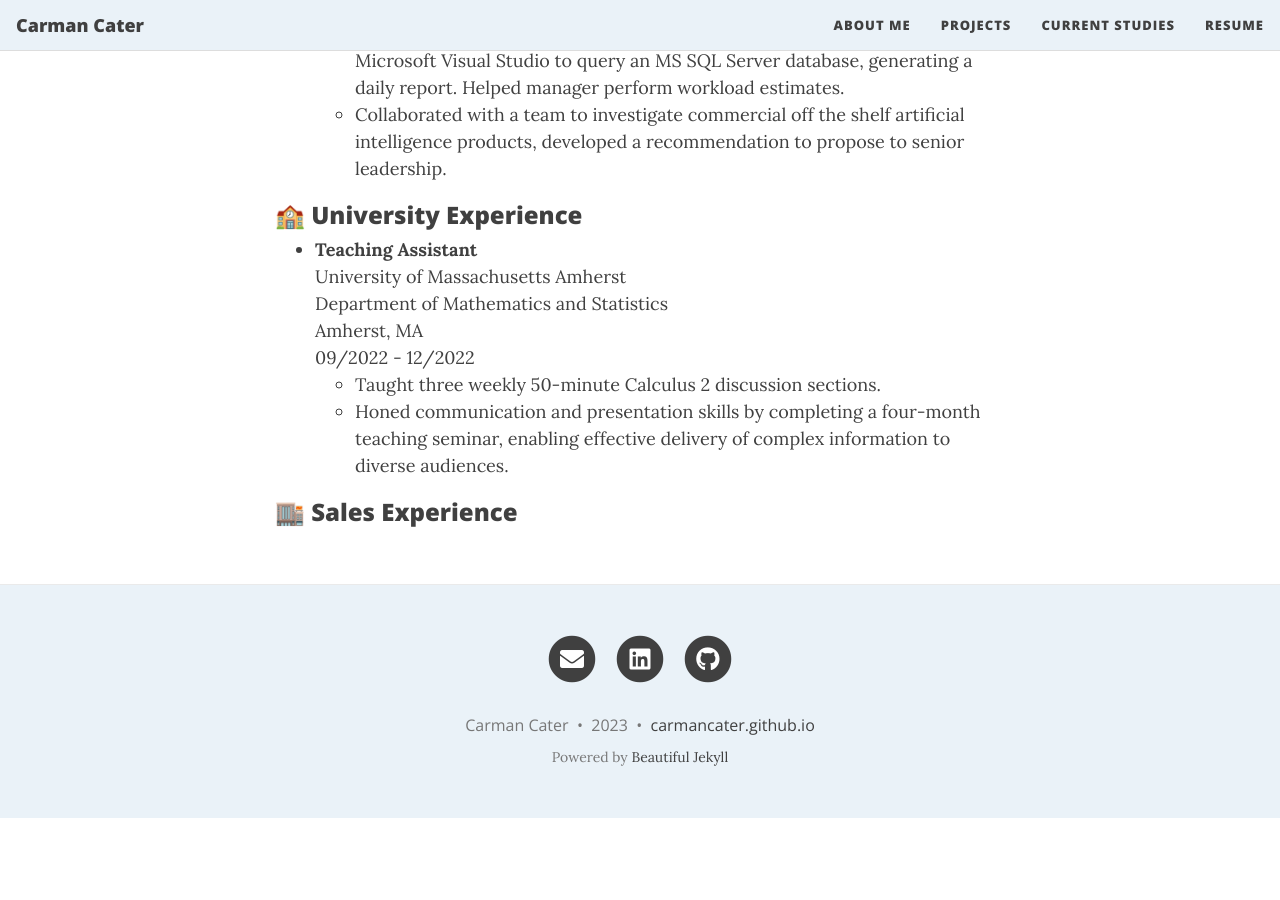
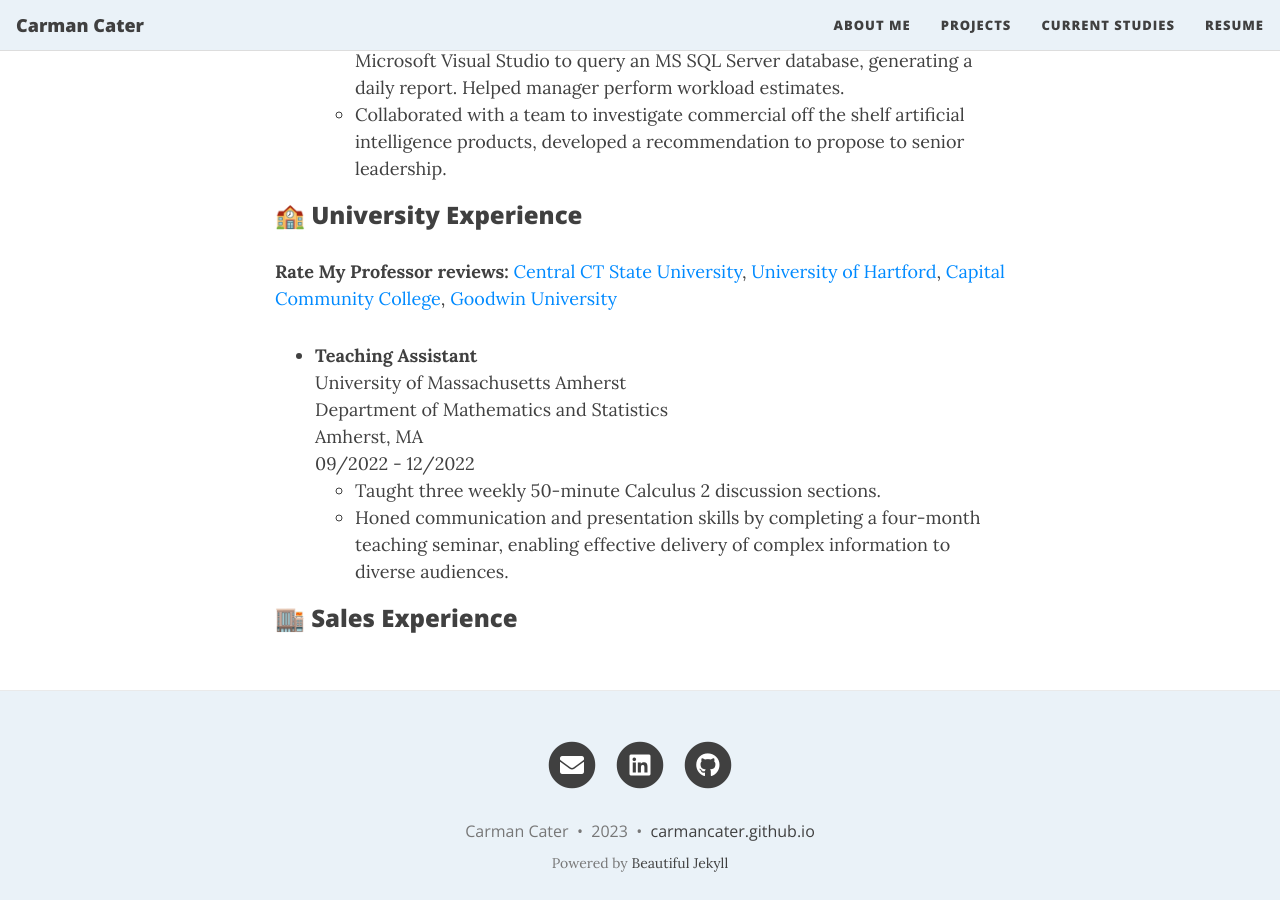
Before and after one commit to carmancater/carmancater.github.io, a Jekyll site: the page built from resume.md, in a window 1280 px wide and 900 px high, scrolled down 1045 px. Built offline with Jekyll 4.4.1, drawn with Linux system fonts in a browser that asks for light colours; nearby versions of some CDN libraries; emoji names are drawn with the system emoji font; before the commit the page ends 1863 px from its top, so only the background shows below that.

Commit message:
Update resume.md

```diff
--- a/resume.md
+++ b/resume.md
@@ -39,6 +39,8 @@
 
 ### :school: University Experience
 
+**Rate My Professor reviews:** [Central CT State University](https://www.ratemyprofessors.com/professor/2398329){:target="_blank"}, [University of Hartford](https://www.ratemyprofessors.com/professor/2619271){:target="_blank"}, [Capital Community College](https://www.ratemyprofessors.com/professor/2619272){:target="_blank"}, [Goodwin University](https://www.ratemyprofessors.com/professor/2523642){:target="_blank"}
+
 - **Teaching Assistant**
 University of Massachusetts Amherst
 Department of Mathematics and Statistics
```
